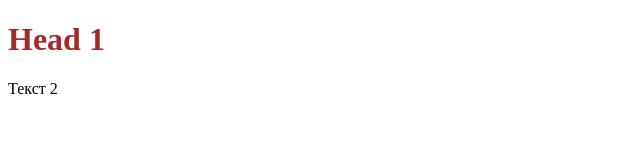
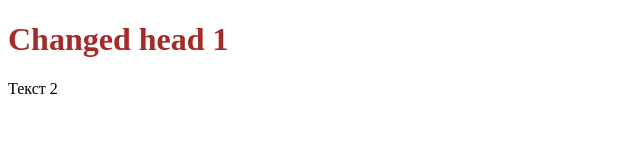
Before and after one commit to SlavaVasilakiy/git_advance, a plain HTML site: page Lesson_2/Classwork_2/index.html in a window 1280 px wide. Shown: the whole page, without its empty margins (0-640 px from the left). Drawn offline with Linux system fonts and the light colour scheme.

Commit message:
index.html head 1 text changed

```diff
--- a/Lesson_2/Classwork_2/index.html
+++ b/Lesson_2/Classwork_2/index.html
@@ -11,7 +11,7 @@
     <title>Document</title>
 </head>
 <body>
-    <h1>Head 1</h1>
+    <h1>Changed head 1</h1>
     <p>Текст 2</p>
 </body>
 </html>
```
